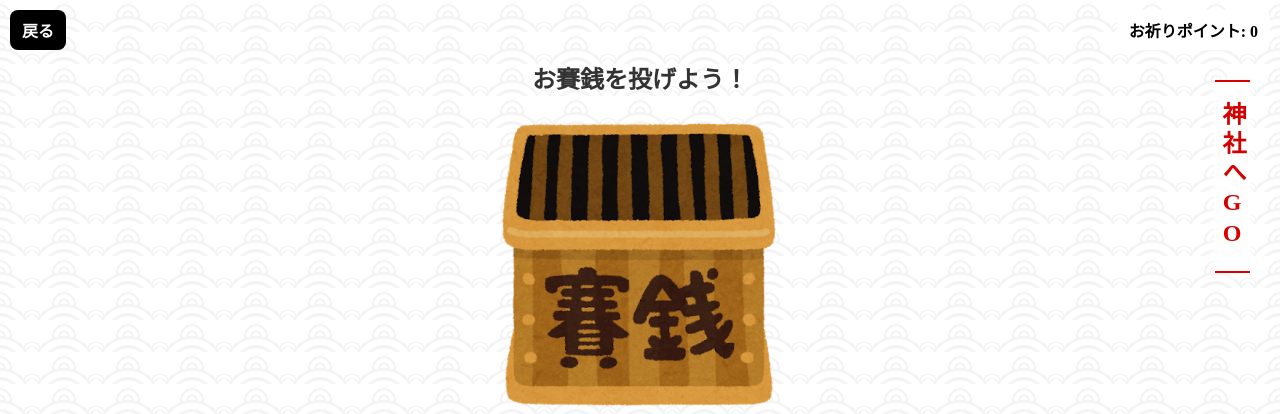
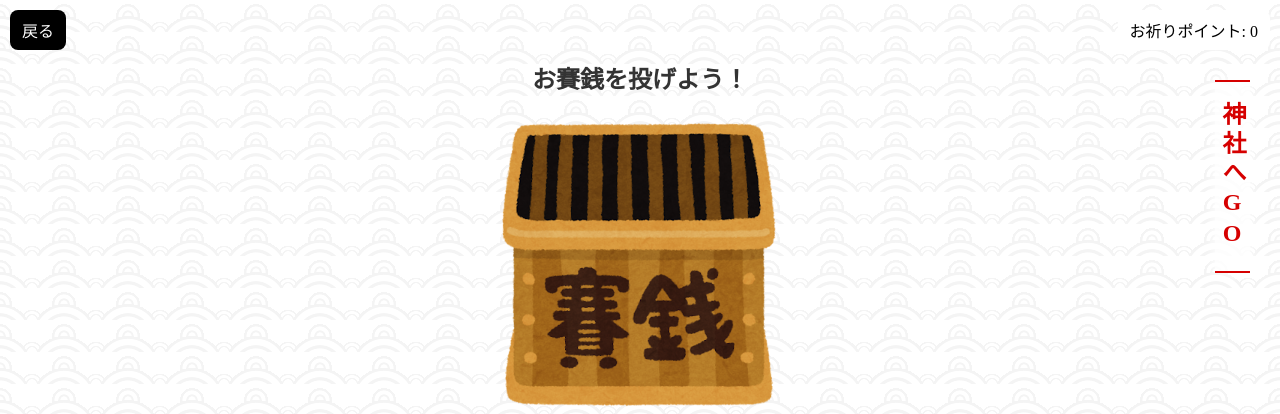
Before and after one commit to OOP2-2025-final-G04/JinjaheGo, a Flask app: page /saisen in a window 1280 px wide. Shown: the top 414 px of the page. Run offline with Flask 3, Linux system fonts and the light colour scheme.

Commit message:
jinja_idから使用する画像の名前を決める
jinja_idに".jpg"をつけて、画像名にして、htmlに渡します。
あと、saisen-style.cssで、文字の太さを変更しました。

```diff
--- a/routes/saisen.py
+++ b/routes/saisen.py
@@ -44,4 +44,6 @@ def saisen():
             'redirect_url': url_for('choose.choose', jinja=jinja_id)
         })
     # GETリクエスト以外（POSTなど）も考慮してレンダリング
-    return render_template('saisen.html', jinja_id=jinja_id, point=point, get_point=0)
+    # 画像ファイル名をjinja_idから生成（例: img/ise.jpg）
+    bg_image = f"img/{jinja_id}.jpg" if jinja_id else "img/default.jpg"
+    return render_template('saisen.html', jinja_id=jinja_id, point=point, get_point=0, bg_image=bg_image)
--- a/static/css/saisen-style.css
+++ b/static/css/saisen-style.css
@@ -28,14 +28,12 @@
     color: #fff;
     border: none;
     font-size: 1em;
-    font-weight: bold;
 }
 
 /* ポイント表示 */
 .point-display {
     position: relative;
     right: 0;
-    font-weight: bold;
     color: #000000;
     top: 10px;
     right: 10px;
```
